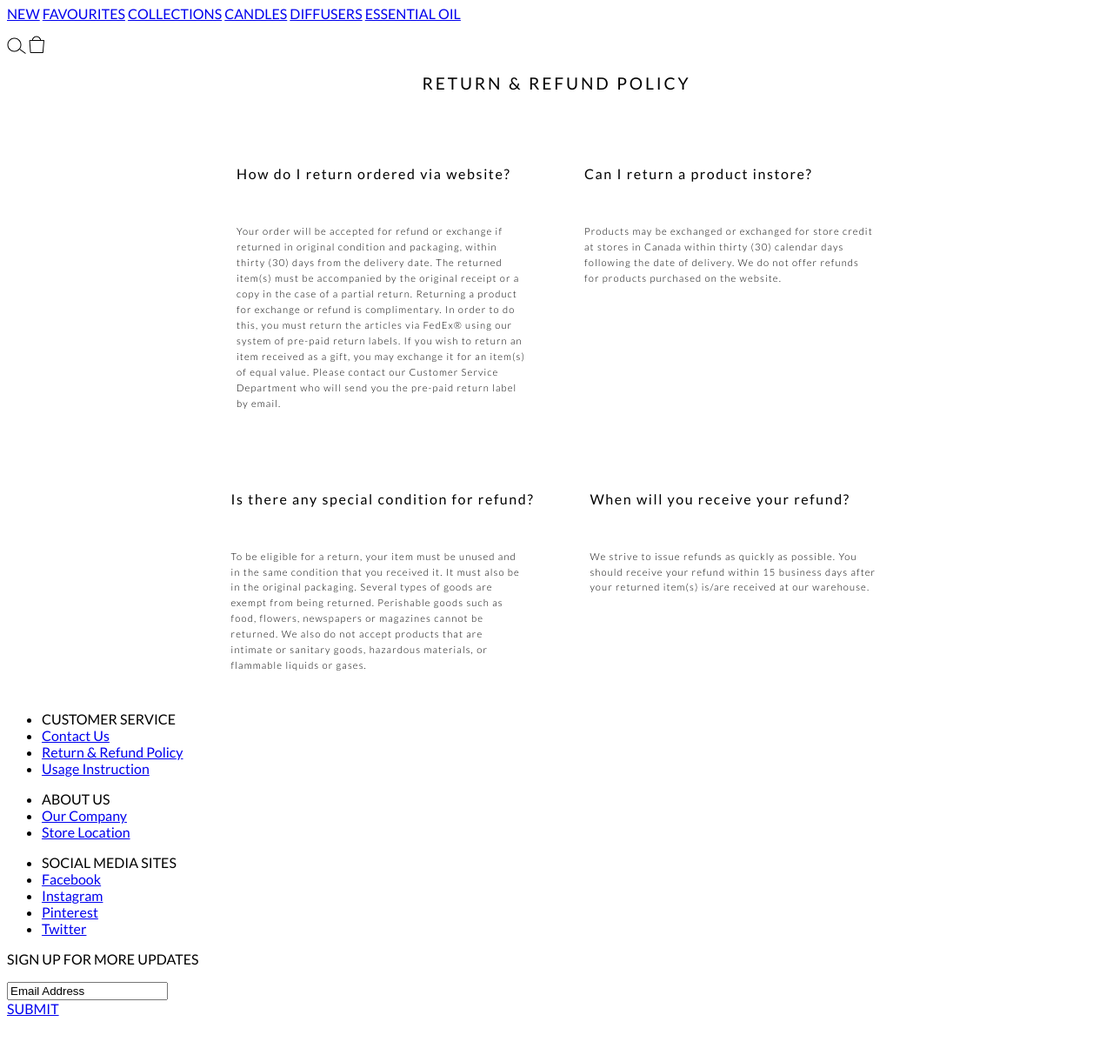
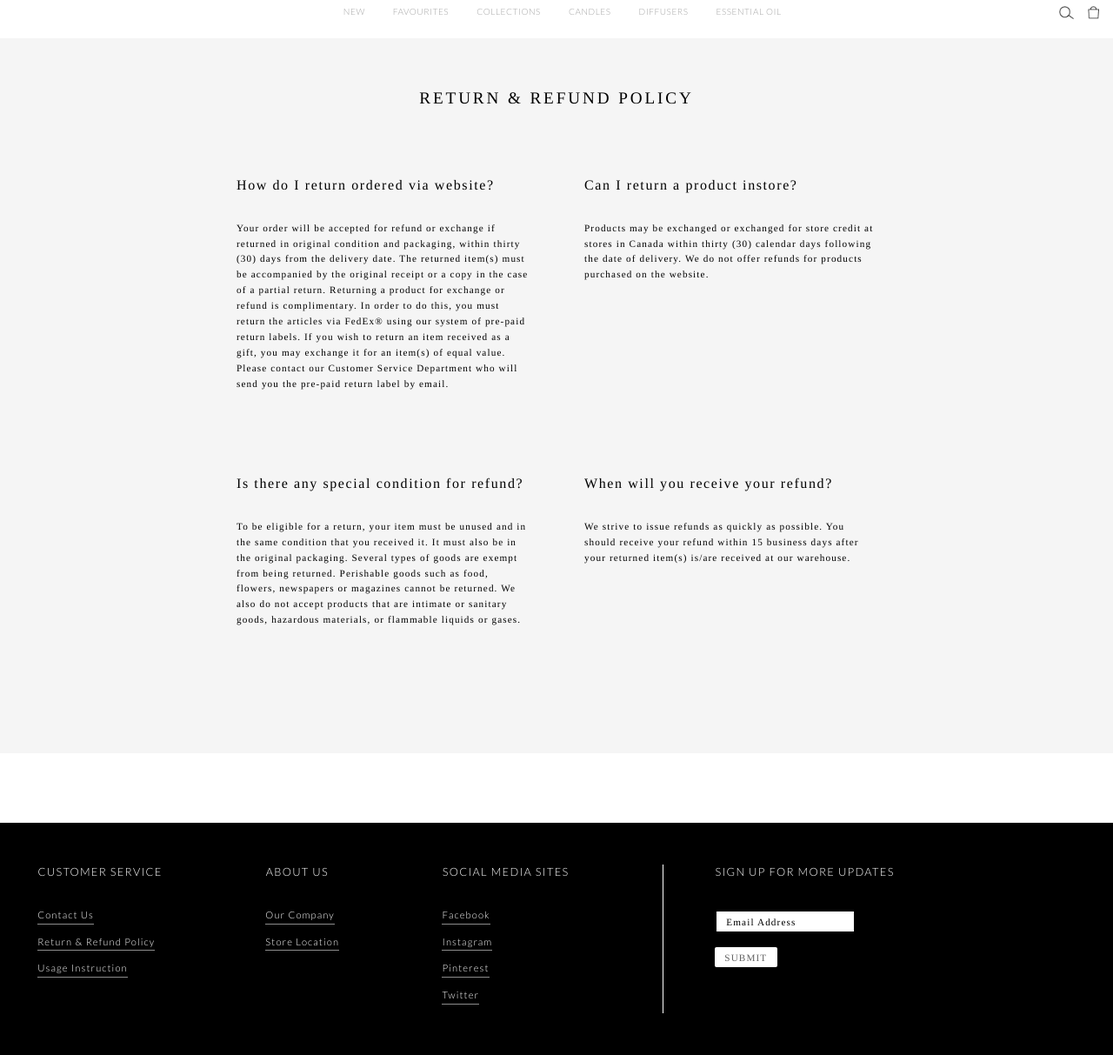
Before and after one commit to kokonut-ca/IAT339_P02, a plain HTML site: page template/return_policy.html in a window 1280 px wide. Shown: the part 58-1271 px from the top of the page at 87% size. Before the commit the page ends 1235 px from the top, so only its background shows below. Drawn offline with Linux system fonts and the light colour scheme.

Commit message:
edit return policy css

```diff
--- a/template/return_policy.css
+++ b/template/return_policy.css
@@ -1,9 +1,109 @@
-body{
+*{
+  font-family: 'Times','Lato', sans-serif;
+  margin: 0;
+  padding: 0;
+}
+/*NAVIGATION*/
+.logo{
 
-  font-family: 'Lato', sans-serif;
+  text-decoration: none;
+  color:#000;
+  margin: 1em 0em;
+  display: flex;
+  flex-wrap: wrap;
+  letter-spacing: 1.2px;
+  font-size: 20px;
+  font-weight:400;
+  justify-content: center;
+
+
 }
+.navigation{
+    margin: 1em 0em;
+    display: flex;
+
+    flex-wrap: wrap;
+    justify-content:center;
+
+}
+
+.width-adjust-left{
+
+  margin:0;
+  padding:0;
+  flex-grow: 1.25;
+
+}
+.width-adjust-right{
+
+  margin:0;
+  padding:0;
+  flex-grow: 1;
+
+}
+
+.nav-button{
+  font-family: 'Lato';
+  font-weight: 300;
+  color:#A5A5A5;
+  font-size: 10px;
+  letter-spacing: 0.54px;
+  text-decoration: none;
+  margin: 2px 16px;
+  padding-bottom: 6px;
+  border-bottom: 1.45px solid #FFF;
+
+}
+
+.nav-button:hover, .nav-button:focus{
+
+  color:#000;
+  border-bottom: 1.45px solid #555;
+
+
+
+
+}
+
+.nav-img{
+
+
+
+  width:auto;
+  height: 15px;
+  margin: 2px 0px;
+  margin-right: 16px;
+
+}
+.menu{
+  margin-left: 1em;
+  display: none;
+  width:auto;
+  height:15px;
+
+}
+
+@media (max-width:33.5em){
+
+.menu{
+
+  display: flex;
+  flex-wrap: wrap;
+
+}
+
+.nav-button{
+
+  display: none;
+
+}
+
+}
+
+/*NAVIGATION ENDS*/
+
 .return-body{
-
+  margin-top: 2em;
   display: flex;
   flex-wrap: wrap;
   justify-content: center;
@@ -11,13 +111,22 @@ body{
 }
 
 .return-header{
+
   padding:2em 0em;
   letter-spacing: 0.1em;
   font-size: 1em;
   font-weight: 400;
 }
+
+.return-background{
+
+background-color: #f5f5f5;
+padding-bottom: 8em;
+
+}
+
 .return-title{
-
+padding-top: 3em;
   display: flex;
   justify-content: center;
   letter-spacing: 0.15em;
@@ -38,3 +147,143 @@ body{
   line-height: 1.6em;
 
   }
+
+
+
+  /*FOOTER*/
+
+  #footer{
+
+    display: flex;
+    flex-wrap: wrap;
+    justify-content: center;
+    background-color: #000;
+    padding: 3em 3em 3em 2em;
+    margin-top:5em;
+
+
+
+  }
+
+
+
+  #footer ul{
+
+    list-style-type: none;
+    flex-grow: 1;
+
+
+  }
+
+  .list-title{
+    font-family: 'Lato';
+    color: #FFF;
+    font-weight: 300;
+    font-size: 0.8em;
+    letter-spacing: 0.1em;
+    padding: 0em 0.9em 1.5em 0.9em;
+  }
+
+  .list-item{
+
+    margin: 0.8em 0.7em;
+  }
+
+
+  .email{
+
+    flex-grow: 2;
+
+    border-left: 0.3px solid #FFF;
+    padding-left: 3em;
+  }
+
+  .sub-button{
+
+    font-size: 0.7em;
+    padding: 0.5em 1em;
+    letter-spacing: 0.1em;
+    text-decoration: none;
+    background-color: #FFF;
+    color: #636363;
+    border-radius: 2px;
+    margin: 2em 1em;
+
+  }
+
+  .sub-button:hover,.sub-button:focus{
+
+    box-shadow: 1px 1px 1px #CCC;
+    color: #000;
+
+  }
+
+  input[type=text]{
+    margin: 1.5em 1em;
+    padding: 0.5em 1em;
+    font-size: 0.7em;
+    border:0.2em solid #000;
+    letter-spacing: 0.1em;
+
+
+
+  }
+
+  input[type=text]:focus{
+    outline:none;
+
+
+  }
+
+  #footer .intextlink{
+    font-family: 'Lato';
+    text-decoration: none;
+    color:#FFF;
+    font-weight: 300;
+    font-size: 0.7em;
+    letter-spacing: 0.1em;
+    padding: 0.3em 0em;
+    margin: 3em 0em;
+    border-bottom: 0.1em #8D8D8D solid;
+  }
+
+  #footer .intextlink:hover, .intextlink:focus{
+    color:#636363;
+  }
+
+  @media (max-width:50.1em){
+
+    .email{
+      border-left:none;
+      margin:0;
+      padding:0;
+
+
+    }
+  }
+
+  @media (max-width:32.6em){
+
+    .email{
+
+      margin-top:2em;
+
+    }
+
+    .social-media{
+
+      margin-top:2em;
+    }
+
+  }
+
+  @media (max-width:22em){
+
+    .about-us,.cust-serv{
+
+      margin-top:2em;
+
+    }
+  }
+
+  /*FOOTER ENDS*/
```
Also changed, not shown: 2 other files.
